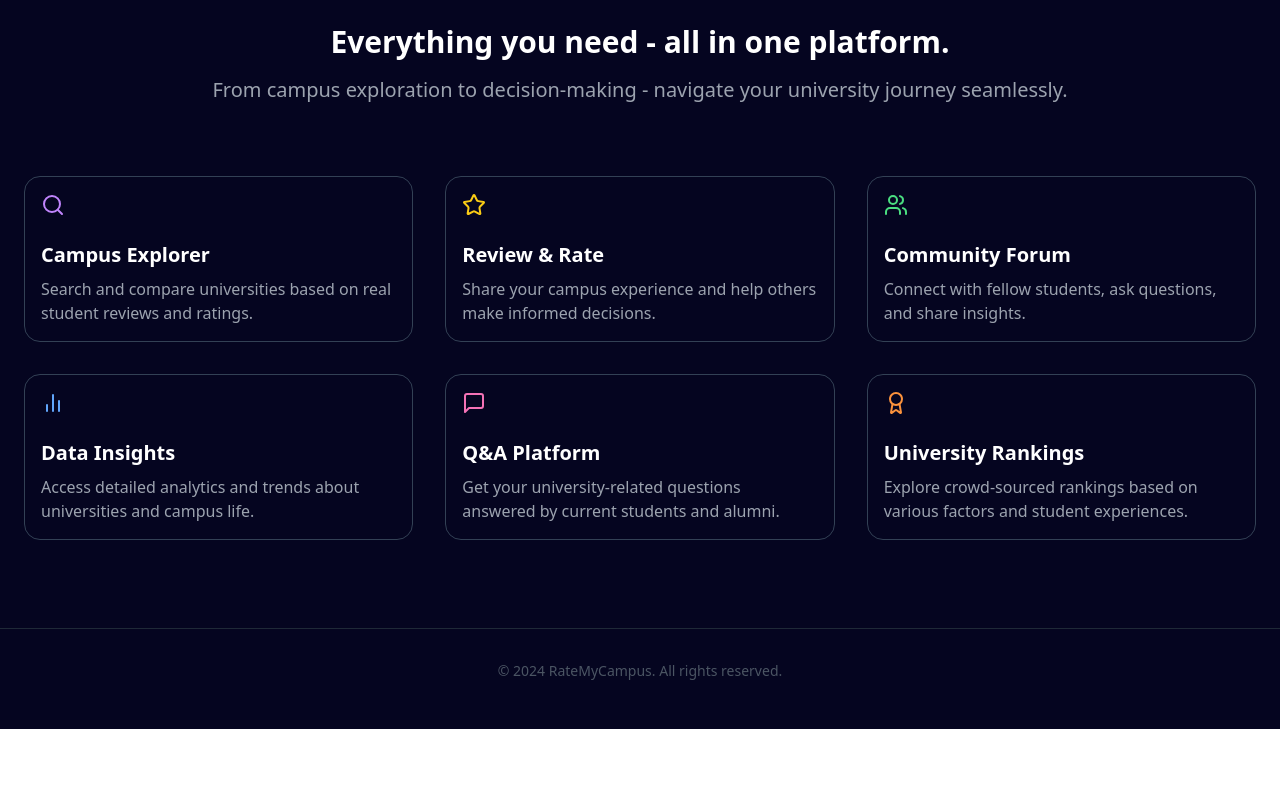
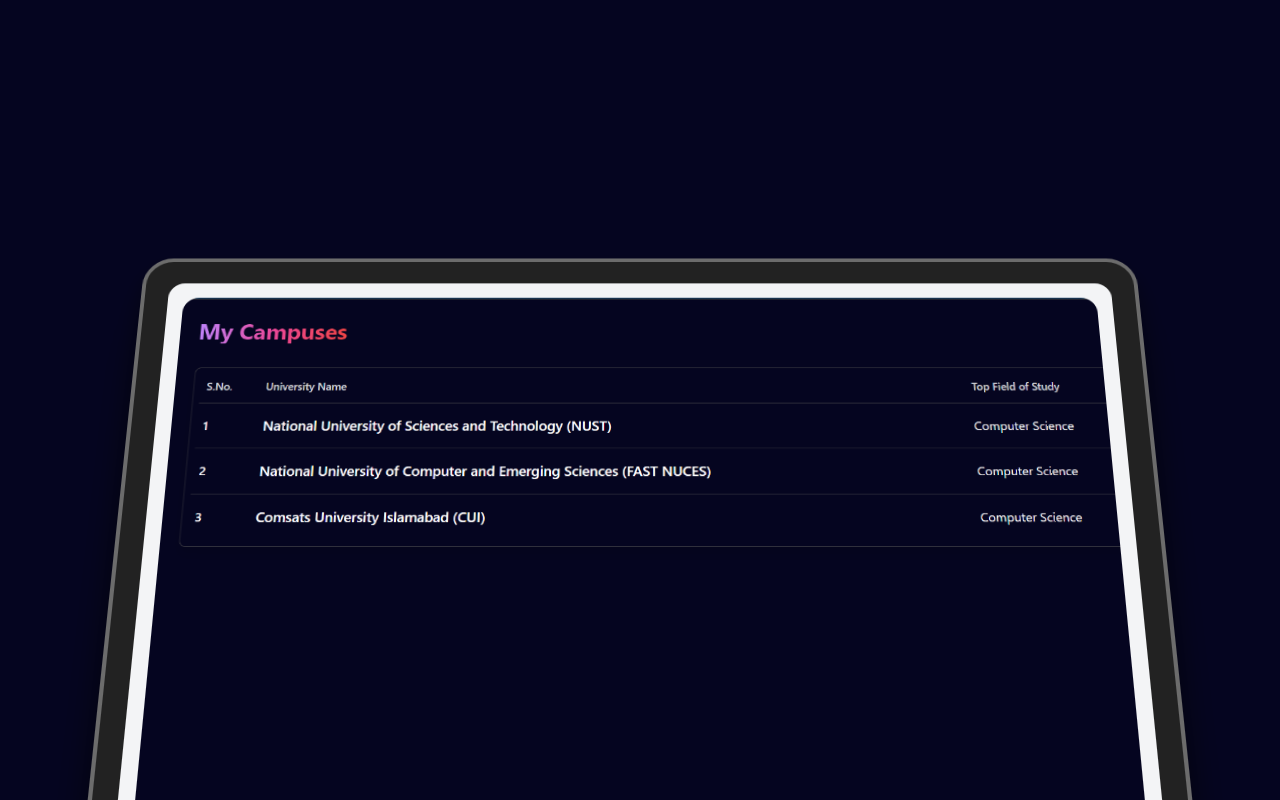
Before and after one commit to shahzaib-afzal/ratemycampus, a React (Vite) app in the folder client/: page / in a window 1280 px wide. Shown: the part 620-1420 px from the top of the page. Before the commit the page ends 1349 px from the top, so only its background shows below. Built offline with nearby package versions, Linux system fonts and the light colour scheme.

Commit message:
feat: Add Incomplete ContainerScroll component for scroll animation

```diff
--- /dev/null
+++ b/client/src/@/components/ui/container-scroll-animation.tsx
@@ -0,0 +1,94 @@
+import React, { useRef } from "react";
+import { useScroll, useTransform, motion, MotionValue } from "framer-motion";
+
+export const ContainerScroll = ({
+  titleComponent,
+  children,
+}: {
+  titleComponent?: string | React.ReactNode;
+  children: React.ReactNode;
+}) => {
+  const containerRef = useRef<any>(null);
+  const { scrollYProgress } = useScroll({
+    target: containerRef,
+  });
+  const [isMobile, setIsMobile] = React.useState(false);
+
+  React.useEffect(() => {
+    const checkMobile = () => {
+      setIsMobile(window.innerWidth <= 768);
+    };
+    checkMobile();
+    window.addEventListener("resize", checkMobile);
+    return () => {
+      window.removeEventListener("resize", checkMobile);
+    };
+  }, []);
+
+  const scaleDimensions = () => {
+    return isMobile ? [0.7, 0.9] : [1.05, 1];
+  };
+
+  const rotate = useTransform(scrollYProgress, [0, 1], [20, 0]);
+  const scale = useTransform(scrollYProgress, [0, 1], scaleDimensions());
+  const translate = useTransform(scrollYProgress, [0, 1], [0, -100]);
+
+  return (
+    <div
+      className="relative flex h-[60rem] items-center justify-center p-2 md:h-[80rem] md:p-20"
+      ref={containerRef}
+    >
+      <div
+        className="relative w-full py-10 md:py-40"
+        style={{
+          perspective: "1000px",
+        }}
+      >
+        <Header translate={translate} titleComponent={titleComponent} />
+        <Card rotate={rotate} translate={translate} scale={scale}>
+          {children}
+        </Card>
+      </div>
+    </div>
+  );
+};
+
+export const Header = ({ translate, titleComponent }: any) => {
+  return (
+    <motion.div
+      style={{
+        translateY: translate,
+      }}
+      className="div mx-auto max-w-5xl text-center"
+    >
+      {titleComponent}
+    </motion.div>
+  );
+};
+
+export const Card = ({
+  rotate,
+  scale,
+  children,
+}: {
+  rotate: MotionValue<number>;
+  scale: MotionValue<number>;
+  translate: MotionValue<number>;
+  children: React.ReactNode;
+}) => {
+  return (
+    <motion.div
+      style={{
+        rotateX: rotate,
+        scale,
+        boxShadow:
+          "0 0 #0000004d, 0 9px 20px #0000004a, 0 37px 37px #00000042, 0 84px 50px #00000026, 0 149px 60px #0000000a, 0 233px 65px #00000003",
+      }}
+      className="mx-auto -mt-12 h-[30rem] w-full max-w-5xl rounded-[30px] border-4 border-[#6C6C6C] bg-[#222222] p-2 shadow-2xl md:h-[40rem] md:p-6"
+    >
+      <div className="h-full w-full overflow-hidden rounded-2xl bg-gray-100 dark:bg-zinc-900 md:rounded-2xl md:p-4">
+        {children}
+      </div>
+    </motion.div>
+  );
+};
--- a/client/src/App.tsx
+++ b/client/src/App.tsx
@@ -1,9 +1,11 @@
+import Dashboard from "./pages/Dashboard";
 import LandingPage from "./pages/LandingPage";
 
 function App() {
   return (
     <>
       <LandingPage></LandingPage>
+      {/* <Dashboard></Dashboard> */}
     </>
   );
 }
--- a/client/src/pages/LandingPage.tsx
+++ b/client/src/pages/LandingPage.tsx
@@ -10,6 +10,7 @@
 import { BackgroundLines } from "../@/components/ui/background-lines";
 import { TextGenerateEffect } from "@/@/components/ui/text-generate-effect";
 import { HoverEffect } from "@/@/components/ui/card-hover-effect";
+import { ContainerScroll } from "@/@/components/ui/container-scroll-animation";
 
 const features = [
   {
@@ -84,6 +85,18 @@
       </BackgroundLines>
 
       {/* Dashboard Preview*/}
+      <div className="overflow-hidden">
+        <ContainerScroll>
+          <img
+            src="/images/image.png"
+            alt="Dashboard"
+            height={720}
+            width={1400}
+            className="mx-auto h-full rounded-2xl object-cover object-left-top"
+            draggable={false}
+          />
+        </ContainerScroll>
+      </div>
 
       {/* Features Section */}
       <div className="bg-[#050520] py-20">
```
Also changed, not shown: client/public/images/image.png (added).
